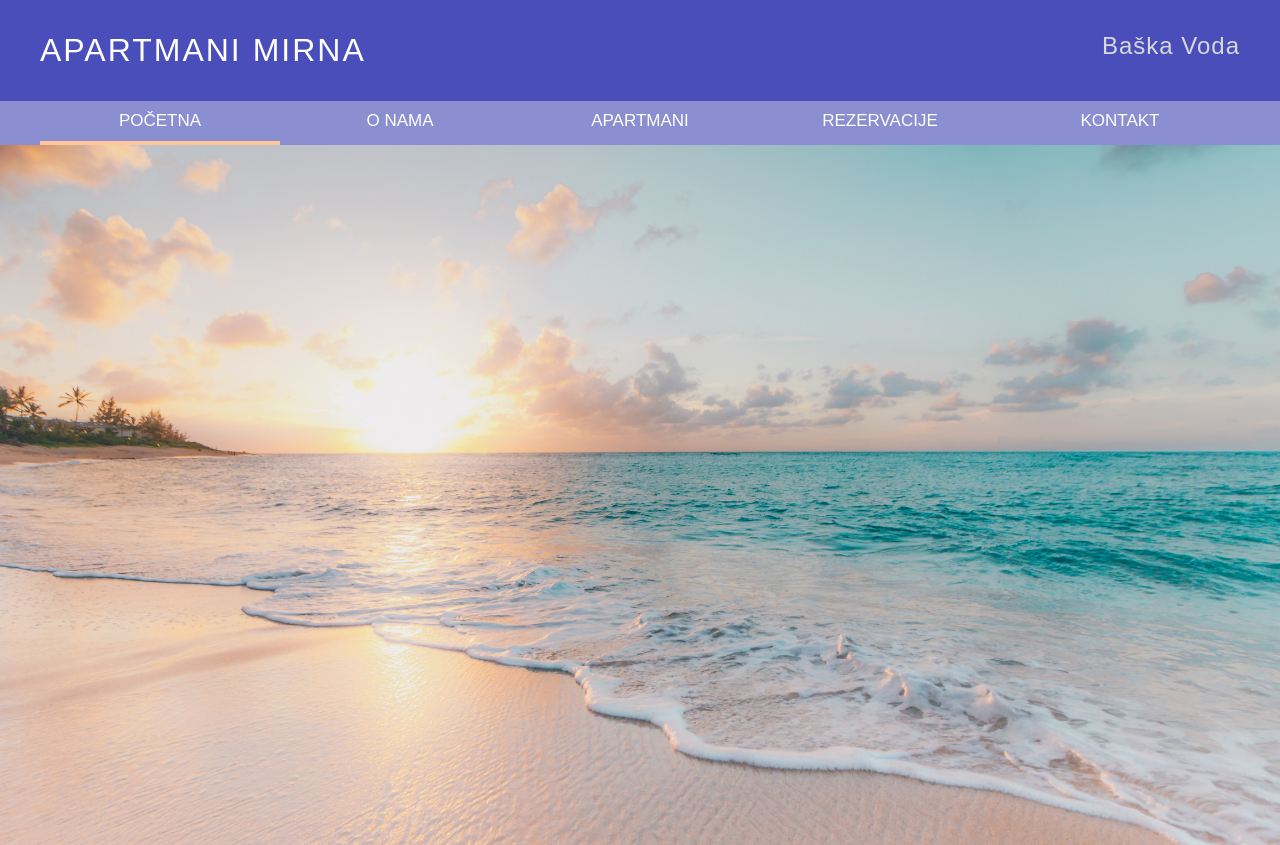
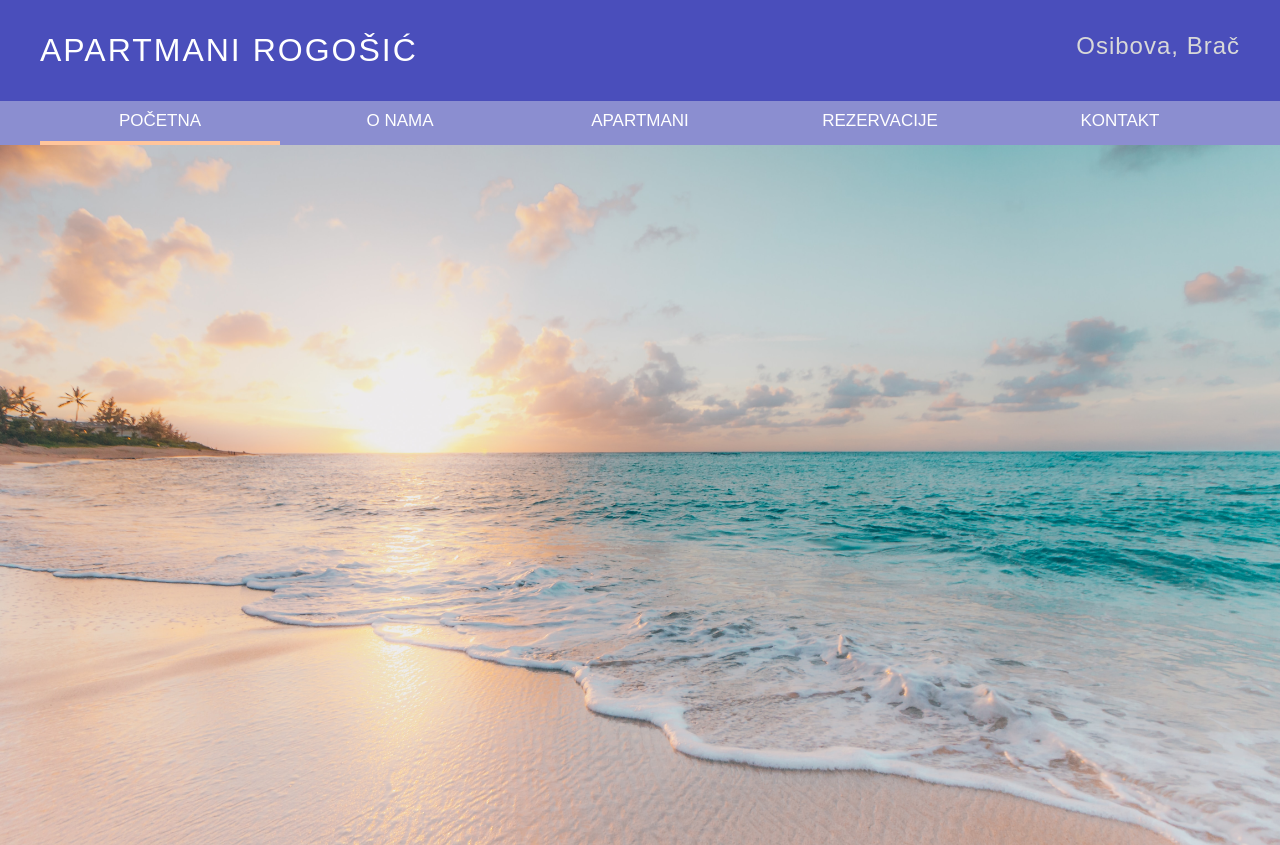
Before and after one commit to ivanmarin1/ApartmentsRogosic-Gatsby, a Gatsby site in the folder ApartmentsRogosic/: page / in a window 1280 px wide. Shown: the top 845 px of the page. Built offline with nearby package versions, Linux system fonts and the light colour scheme; Gatsby itself is replaced by a stand-in of ours; grey boxes are pictures that could not be loaded.

Commit message:
Change header title to apartments rogosic

```diff
--- a/ApartmentsRogosic/src/components/header.js
+++ b/ApartmentsRogosic/src/components/header.js
@@ -6,10 +6,10 @@ const Header = () => (
   <header>
     <div className={styles.headerLayout}>
       <div>
-        <h1 id={styles.mainHeader}>APARTMANI MIRNA</h1>
+        <h1 id={styles.mainHeader}>APARTMANI ROGOŠIĆ</h1>
       </div>
       <div>
-        <h3 id={styles.sideHeader}>Baška Voda</h3>
+        <h3 id={styles.sideHeader}>Osibova, Brač</h3>
       </div>
     </div>
   </header>
```
